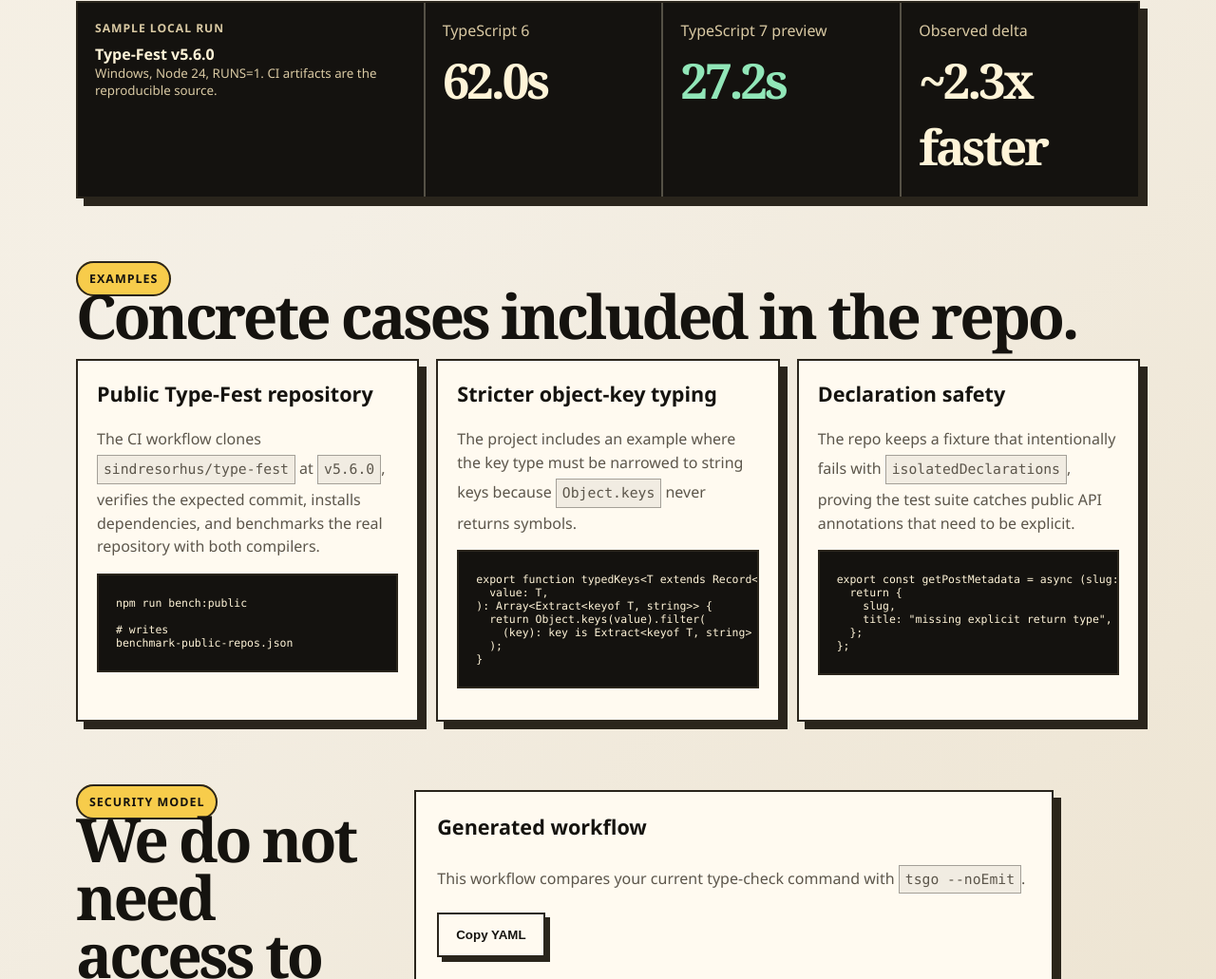
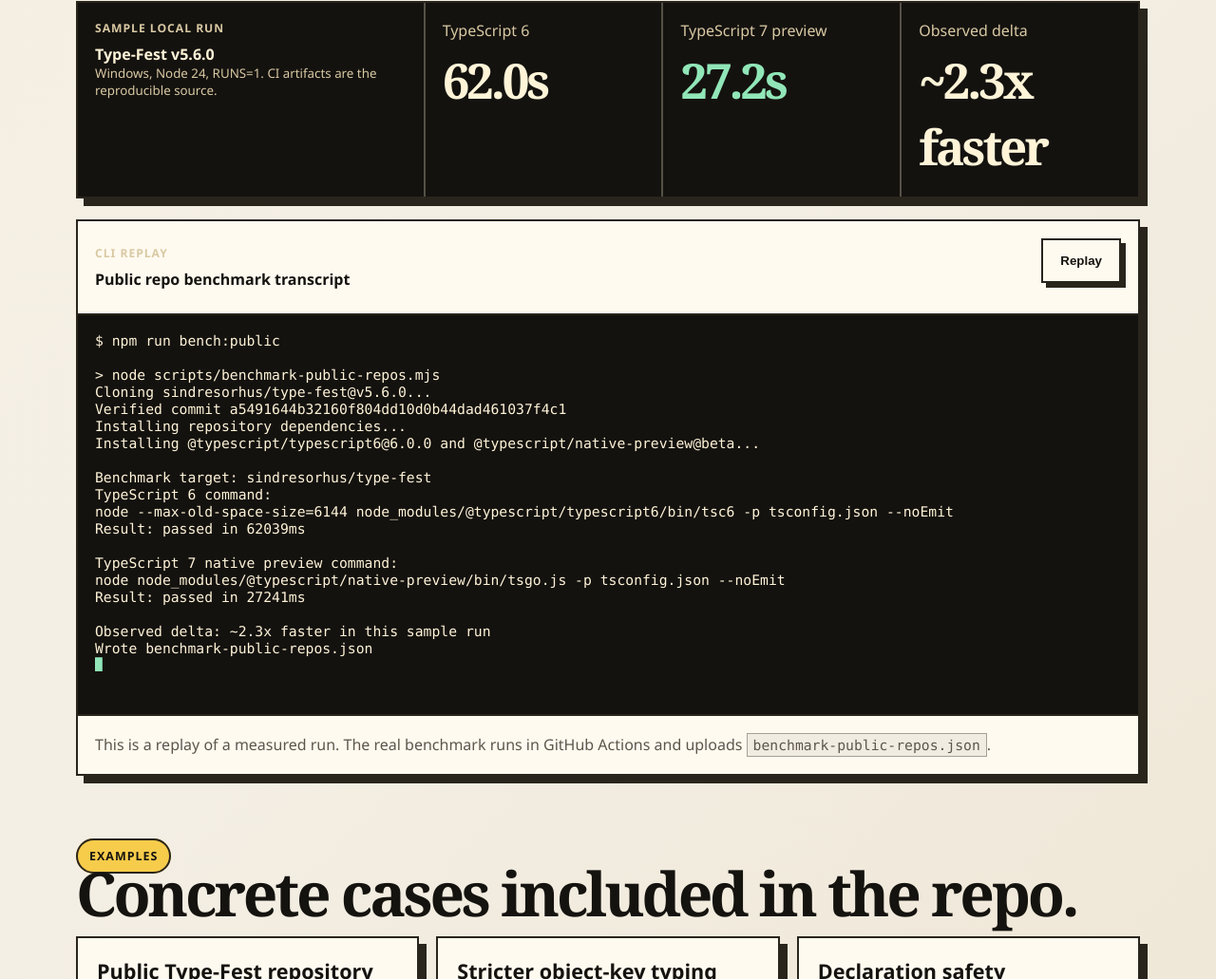
Before and after one commit to JuanTorchia/typescript7-demo, a website: page site/index.html in a window 1280 px wide. Shown: the part 2310-3341 px from the top of the page at 95% size. Drawn offline with Linux system fonts and the light colour scheme.

Commit message:
Add terminal benchmark replay

```diff
--- a/site/index.html
+++ b/site/index.html
@@ -150,6 +150,21 @@
             <strong>~2.3x faster</strong>
           </div>
         </div>
+
+        <div class="terminal-demo">
+          <div class="terminal-head">
+            <div>
+              <span class="metric-label">CLI replay</span>
+              <strong>Public repo benchmark transcript</strong>
+            </div>
+            <button class="copy terminal-button" data-terminal-replay>Replay</button>
+          </div>
+          <pre class="terminal" aria-live="polite"><code id="terminal-output"></code><span class="cursor">█</span></pre>
+          <p class="terminal-note">
+            This is a replay of a measured run. The real benchmark runs in GitHub Actions and
+            uploads <code>benchmark-public-repos.json</code>.
+          </p>
+        </div>
       </section>
 
       <section class="examples">
--- a/site/main.js
+++ b/site/main.js
@@ -14,3 +14,51 @@
     }, 1400);
   });
 }
+
+const terminalOutput = document.getElementById("terminal-output");
+const replayButton = document.querySelector("[data-terminal-replay]");
+const terminalLines = [
+  "$ npm run bench:public",
+  "",
+  "> node scripts/benchmark-public-repos.mjs",
+  "Cloning sindresorhus/type-fest@v5.6.0...",
+  "Verified commit a5491644b32160f804dd10d0b44dad461037f4c1",
+  "Installing repository dependencies...",
+  "Installing @typescript/typescript6@6.0.0 and @typescript/native-preview@beta...",
+  "",
+  "Benchmark target: sindresorhus/type-fest",
+  "TypeScript 6 command:",
+  "node --max-old-space-size=6144 node_modules/@typescript/typescript6/bin/tsc6 -p tsconfig.json --noEmit",
+  "Result: passed in 62039ms",
+  "",
+  "TypeScript 7 native preview command:",
+  "node node_modules/@typescript/native-preview/bin/tsgo.js -p tsconfig.json --noEmit",
+  "Result: passed in 27241ms",
+  "",
+  "Observed delta: ~2.3x faster in this sample run",
+  "Wrote benchmark-public-repos.json",
+];
+
+let replayTimer;
+
+function replayTerminal() {
+  if (!terminalOutput) {
+    return;
+  }
+
+  window.clearInterval(replayTimer);
+  terminalOutput.textContent = "";
+
+  let lineIndex = 0;
+  replayTimer = window.setInterval(() => {
+    terminalOutput.textContent += `${terminalLines[lineIndex]}\n`;
+    lineIndex += 1;
+
+    if (lineIndex >= terminalLines.length) {
+      window.clearInterval(replayTimer);
+    }
+  }, 170);
+}
+
+replayButton?.addEventListener("click", replayTerminal);
+replayTerminal();
--- a/site/styles.css
+++ b/site/styles.css
@@ -266,6 +266,56 @@
   color: #91e6b8;
 }
 
+.terminal-demo {
+  margin-top: 22px;
+  border: 2px solid var(--line);
+  background: var(--panel);
+  box-shadow: 8px 8px 0 var(--line);
+}
+
+.terminal-head {
+  display: flex;
+  gap: 18px;
+  align-items: center;
+  justify-content: space-between;
+  border-bottom: 2px solid var(--line);
+  padding: 18px;
+}
+
+.terminal-button {
+  margin-bottom: 0;
+}
+
+.terminal {
+  min-height: 420px;
+  max-height: 520px;
+  margin: 0;
+  border: 0;
+  box-shadow: none;
+}
+
+.terminal code {
+  display: inline;
+}
+
+.cursor {
+  color: #91e6b8;
+  animation: blink 1s steps(1, end) infinite;
+}
+
+.terminal-note {
+  margin: 0;
+  border-top: 2px solid var(--line);
+  padding: 14px 18px;
+  color: var(--muted);
+}
+
+@keyframes blink {
+  50% {
+    opacity: 0;
+  }
+}
+
 .example-grid {
   display: grid;
   grid-template-columns: repeat(3, minmax(0, 1fr));
@@ -355,6 +405,11 @@
     grid-template-columns: 1fr;
   }
 
+  .terminal-head {
+    align-items: stretch;
+    flex-direction: column;
+  }
+
   .sample-result > div {
     border-left: 0;
     border-top: 2px solid rgba(255, 244, 216, 0.28);
```
